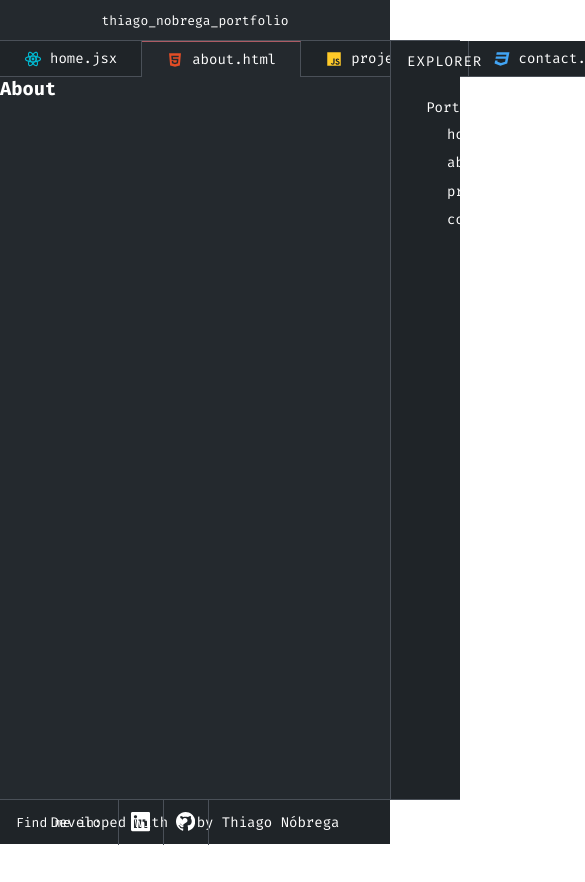
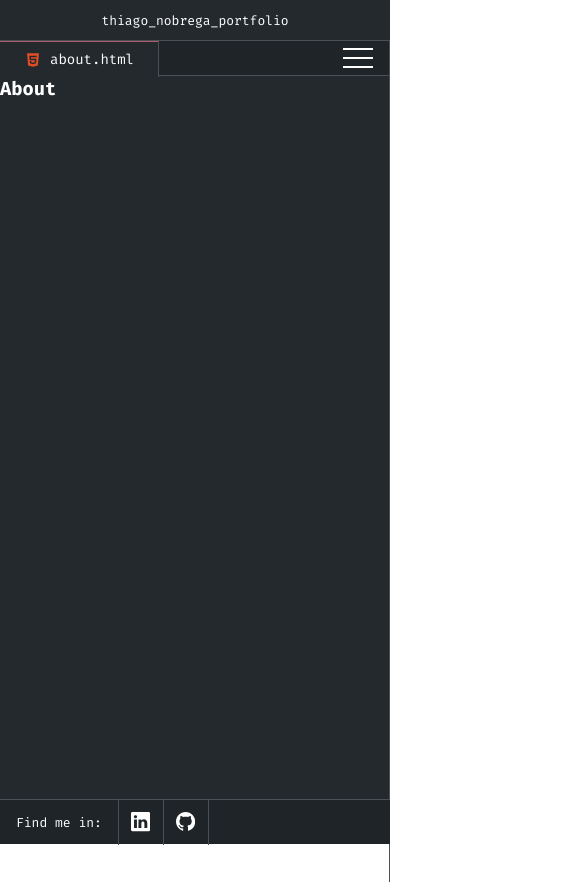
Before and after one commit to thiagosousa-dev/myPortfolio, a React (Create React App) app: page /about in a window 390 px wide. Shown: the top 882 px of the page, 585 px wide, since content can reach past the window. Before the commit the page ends 844 px from the top, so only its background shows below. Built offline with nearby package versions, Linux system fonts and the light colour scheme.

Commit message:
feat: create screens responsive

```diff
--- a/src/App.css
+++ b/src/App.css
@@ -15,6 +15,7 @@
 .main-container {
   background-color: #24292E;
   width: 100%;
+  position: relative;
 }
 
 .main-wrapper {
--- a/src/components/Header.js
+++ b/src/components/Header.js
@@ -5,6 +5,7 @@ import react_icon from '../images/react_icon.svg'
 import js_icon from '../images/js_icon.svg'
 import html_icon from '../images/html_icon.svg'
 import css_icon from '../images/css_icon.svg'
+import MenuMobile from "./MenuMobile";
 
 function Header() {
   return (
@@ -30,6 +31,7 @@ function Header() {
           name='contact.css'
           path="/contact"
         />
+        <MenuMobile />
       </nav>
     </header>
   );
--- /dev/null
+++ b/src/components/MenuMobile.js
@@ -0,0 +1,15 @@
+import { useContext } from "react";
+import myContext from "../context/AppContext";
+
+function MenuMobile() {
+  const {activeSideBar, setActiveSideBar} = useContext(myContext)
+  return (
+    <button type="button" className="hamburger-menu" onClick={ () => setActiveSideBar(!activeSideBar) }>
+      <div className={`line-1 ${activeSideBar && 'active'}`}></div>
+      <div className={`line-2 ${activeSideBar && 'active'}`}></div>
+      <div className={`line-3 ${activeSideBar && 'active'}`}></div>
+    </button>
+  );
+}
+
+export default MenuMobile;
--- a/src/components/SideBar.js
+++ b/src/components/SideBar.js
@@ -1,4 +1,4 @@
-import React, { useState } from "react";
+import React, { useState, useContext } from "react";
 import '../styles/SideBar.css';
 import react_icon from '../images/react_icon.svg'
 import js_icon from '../images/js_icon.svg'
@@ -7,11 +7,13 @@ import css_icon from '../images/css_icon.svg'
 import { IoIosArrowDown,IoIosArrowForward } from 'react-icons/io';
 import { FaFolder, FaFolderOpen } from 'react-icons/fa';
 import { Link } from "react-router-dom";
+import myContext from "../context/AppContext";
 
 function SideBar() {
+  const {activeSideBar} = useContext(myContext)
   const [open, setOpen] =useState(true);
   return (
-    <aside className="side-bar-container">
+    <aside className={`side-bar-container ${activeSideBar && 'active'}`}>
       <div  className="explore-title">
         <p>EXPLORER</p>
       </div>
--- a/src/context/AppProvider.js
+++ b/src/context/AppProvider.js
@@ -3,10 +3,10 @@ import React, { useState } from 'react';
 import AppContext from './AppContext';
 
 function Provider({children}) {
-  const [selectedPage, setSelectedPage] = useState('');
+  const [activeSideBar, setActiveSideBar] = useState(false);
   const state = {
-    selectedPage,
-    setSelectedPage,
+    activeSideBar,
+    setActiveSideBar,
   }
   return (
     <AppContext.Provider value={ state }>
--- a/src/styles/Footer.css
+++ b/src/styles/Footer.css
@@ -50,3 +50,9 @@
 .text-footer {
   font-size: 14px;
 }
+
+@media screen and (max-width: 855px) {
+  .text-footer {
+    display: none;
+  }
+}
--- a/src/styles/Header.css
+++ b/src/styles/Header.css
@@ -38,3 +38,59 @@
 .icon-nav {
   width: 18px;
 }
+
+.hamburger-menu {
+  display: none;
+}
+
+@media screen and (max-width: 855px) {
+  .nav-bar {
+    display: none;
+  }
+  .nav-bar.active {
+    border-right: 1px solid #4a5058;
+    border-bottom: none;
+    border-top: 1px solid #AD5B64;
+    background-color: #24292E;
+    outline: none;
+    padding: 0.5rem 1.5rem;
+    cursor: pointer;
+    text-decoration: none;
+    display: flex;
+    align-items: center;
+    justify-content: center;
+    color: white;
+  }
+
+  .hamburger-menu {
+    cursor: pointer;
+    z-index: 1000;
+    position: absolute;
+    right: 10px;
+    background-color: #1F2428;
+    border: none;
+    outline: none;
+    height: 30px;
+    display: block;
+  }
+
+  .line-1 , .line-2 , .line-3 {
+    width: 30px;
+    height: 2px;
+    background-color: white;
+    margin: 7px;
+    transition: all 0.3s;
+  }
+
+  .line-1.active {
+    transform: rotate(-45deg) translate(-7px, 7px);
+  }
+
+  .line-2.active {
+    opacity: 0;
+  }
+
+  .line-3.active {
+    transform: rotate(45deg) translate(-5.5px, -6px);
+  }
+}
--- a/src/styles/SideBar.css
+++ b/src/styles/SideBar.css
@@ -1,7 +1,7 @@
 .side-bar-container {
   height: 100%;
   background-color: #1F2428;
-  width: 18vw;
+  width: 350px;
   color: white;
   border: 1px solid #4a5058;
   border-right: none;
@@ -52,3 +52,49 @@
 .icon-side-bar {
   width: 18px;
 }
+
+@media screen and (max-width: 855px) {
+  .side-bar-container {
+    position: absolute;
+    width: 0;
+    right: 0;
+    top: 40px;
+    transition: 0.3s ease-in;
+    overflow-x: hidden;
+  }
+  .side-bar-container.active {
+    position: absolute;
+    right: 0;
+    top: 40px;
+    width: 300px;
+    display: block;
+  }
+
+  .side-bar-container .explore-title {
+    opacity: 0;
+  }
+
+  .side-bar-container.active .explore-title {
+    opacity: 1;
+    transition: 0.5s ease-in-out;
+  }
+
+  .side-bar-container .explore-portfolio {
+    opacity: 0;
+  }
+
+  .side-bar-container.active .explore-portfolio {
+    opacity: 1;
+    transition: 0.4s ease;
+  }
+
+  .side-bar-container .explorer-file {
+    opacity: 0;
+  }
+
+  .side-bar-container.active .explorer-file {
+    opacity: 1;
+    transition: 0.3s ease;
+  }
+
+}
```
